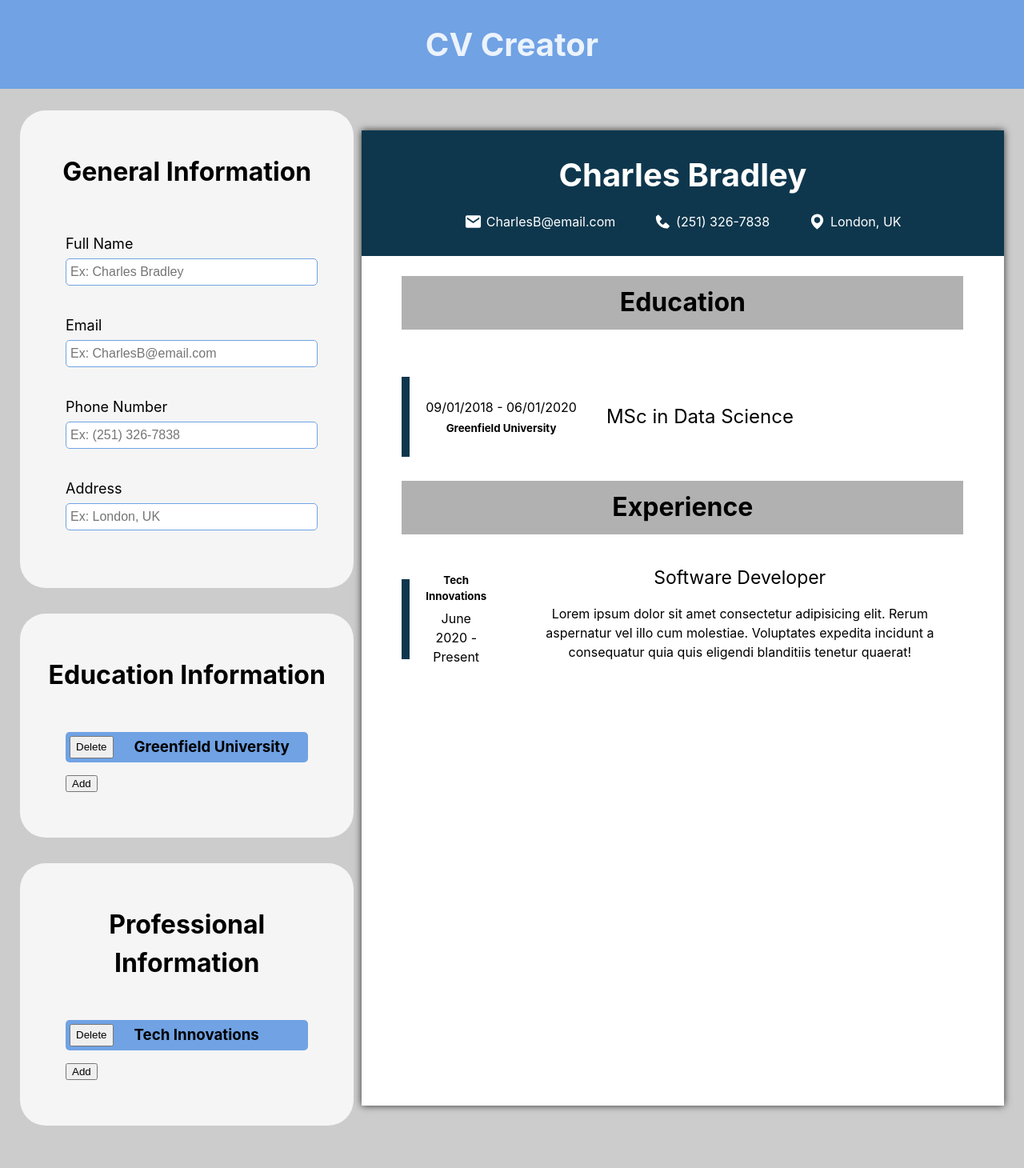
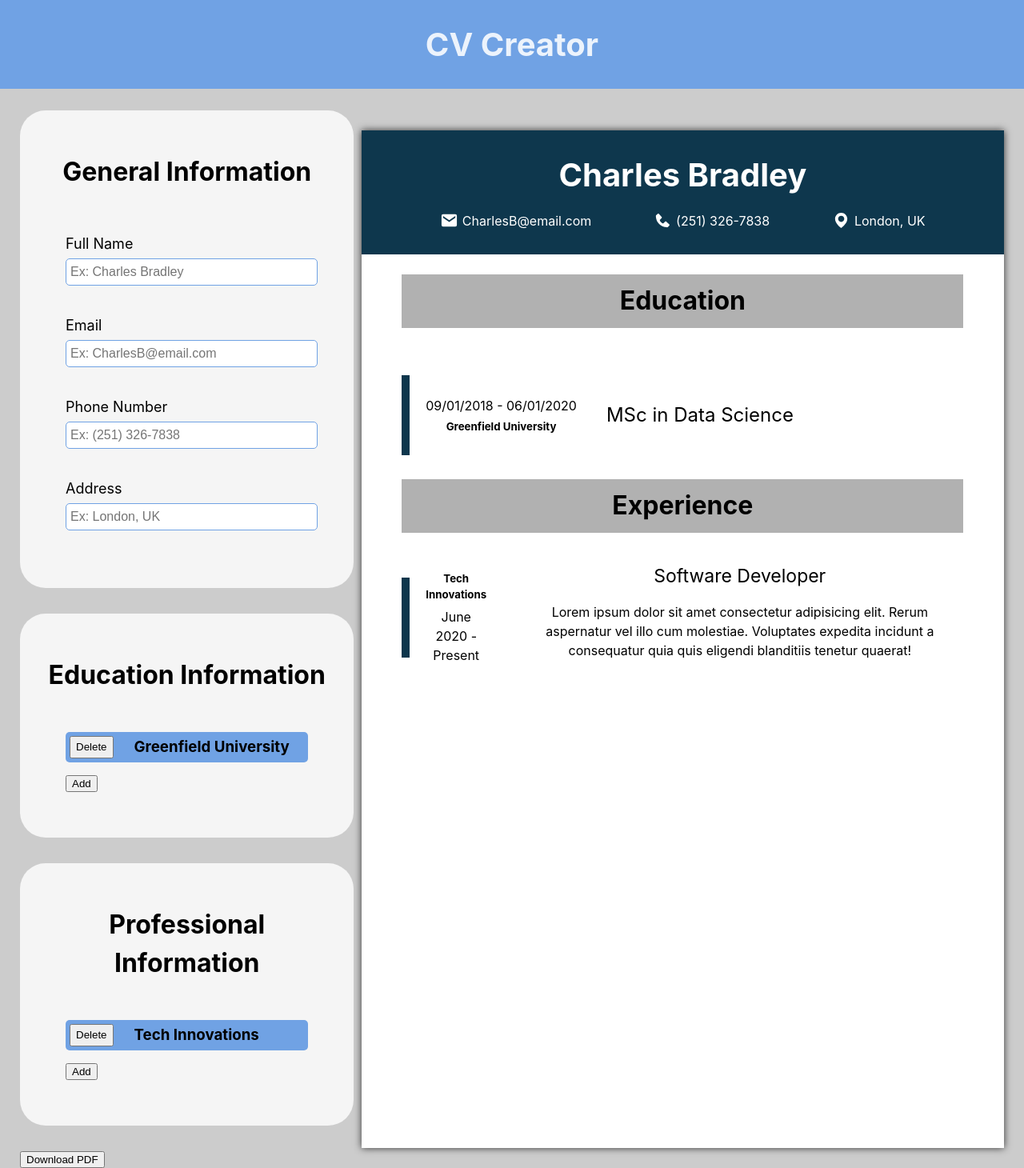
Before and after one commit to Hrid1402/CV-Application, a React (Vite) app: page / in a window 1280 px wide. Shown: the whole page at 80% size. Before the commit the page ends 1407 px from the top, so only its background shows below. Built offline with nearby package versions, Linux system fonts and the light colour scheme.

Commit message:
bug: bug related to the keys solved

```diff
--- a/package.json
+++ b/package.json
@@ -10,6 +10,7 @@
     "preview": "vite preview"
   },
   "dependencies": {
+    "html2pdf.js": "^0.10.2",
     "react": "^18.3.1",
     "react-dom": "^18.3.1",
     "uuid": "^10.0.0"
--- a/src/App.jsx
+++ b/src/App.jsx
@@ -3,6 +3,7 @@ import React from 'react'
 import pageIcon from './assets/icon.png'
 import './styles/App.css'
 import {GeneralInf, EducationInf, ProfessionalInf, CV} from './components/inputs'
+import { ButtonPDF } from './components/pdf'
 
 function App() {
   const [fullName, setFullName] = React.useState('Charles Bradley');
@@ -33,6 +34,7 @@ function App() {
           <GeneralInf setFullName={setFullName} setEmail={setEmail} setPhone={setPhone} setAddress={setAddress}/>
           <EducationInf schoolData={schoolData} setSchoolData={setSchoolData}/>
           <ProfessionalInf profData={profData} setProfData={setProfData}/>
+          <ButtonPDF/>
         </div>
           <CV fullName={fullName} email={email} phone={phone} address={address} schoolData={schoolData} profData={profData}/>
       </main>
--- a/src/components/inputs.jsx
+++ b/src/components/inputs.jsx
@@ -189,7 +189,7 @@ export function CV({ fullName, email, phone, address, schoolData, profData}){
             <h4>Education</h4>
             {
                 schoolData.map(
-                    (school) => <div className='schoolContent'>
+                    (school) => <div className='schoolContent' key={uuidv4()}>
                     <div className='color'>
                         </div> <SchoolContentBlock name={school.name} degree={school.degree} startDate={school.startDate} endDate={school.endDate} />
                     </div>
@@ -200,7 +200,7 @@ export function CV({ fullName, email, phone, address, schoolData, profData}){
             <h4>Experience</h4>
             {
                 profData.map(
-                    (prof) => <div className='profContent'>
+                    (prof) => <div className='profContent' key={uuidv4()}>
                     <div className='color'>
                         </div> <ProfContentBlock company={prof.company} position={prof.position} responsibilities={prof.responsibilities} date={prof.date} />
                     </div>
--- /dev/null
+++ b/src/components/pdf.jsx
@@ -0,0 +1,25 @@
+import React from 'react'
+import html2pdf from 'html2pdf.js';
+import '../styles/App.css'
+const generatePDF = () => {
+    // Get the CV container element
+    const element = document.querySelector('.CV');
+
+
+    // Configure the PDF options
+    const opt = {
+        margin:       -7,
+        filename:     'myfile.pdf',
+        image:        { type: 'jpeg', quality: 1 },
+        html2canvas:  { scale: 4 , dpi: 300, letterRendering: true, useCORS: true},
+        jsPDF:        { unit: 'mm', format: 'a4', orientation: 'portrait' }
+    };
+
+    // Generate and download the PDF
+    html2pdf().set(opt).from(element).save();
+  };
+export function ButtonPDF(){
+    return(
+        <button onClick={generatePDF}>Download PDF</button>
+    )
+}
--- a/src/styles/App.css
+++ b/src/styles/App.css
@@ -8,3 +8,21 @@ main{
   display: grid;
   grid-template-columns: 1fr 2fr;
 }
+@page {
+  size: A4;
+  margin: 0;
+}
+@media print {
+  body {
+    margin: 0;
+    padding: 0;
+  }
+
+  .CV {
+    width: 210mm;
+    height: 297mm;
+    margin: 0;
+    padding: 0;
+    overflow: hidden;
+  }
+}
--- a/src/styles/CV.css
+++ b/src/styles/CV.css
@@ -2,7 +2,7 @@
     margin: 1.5625rem;
     background-color: rgb(255, 255, 255);
     box-shadow: 0px 0px 9px 0px rgba(0,0,0,0.76);
-    color: black
+    color: black;
   }
 .CV .top{
     display: flex;
@@ -25,13 +25,18 @@
     padding-bottom: .9375rem;
 }
 .CV .contact div{
+    margin: .9375rem;
     display: flex;
     flex-direction: row;
     align-self: center;
     gap: 0.3rem;
 }
+.CV .contact div p{
+    margin: 0;
+}
 .CV .contact div img{
     width: 23px;
+    height: 23px;
 }
 .Education, .Experience{
     display: flex;
```
Also changed, not shown: src/styles/index.css (line endings or trailing spaces), 1 other file (tests, documents, lock files or other folders).
